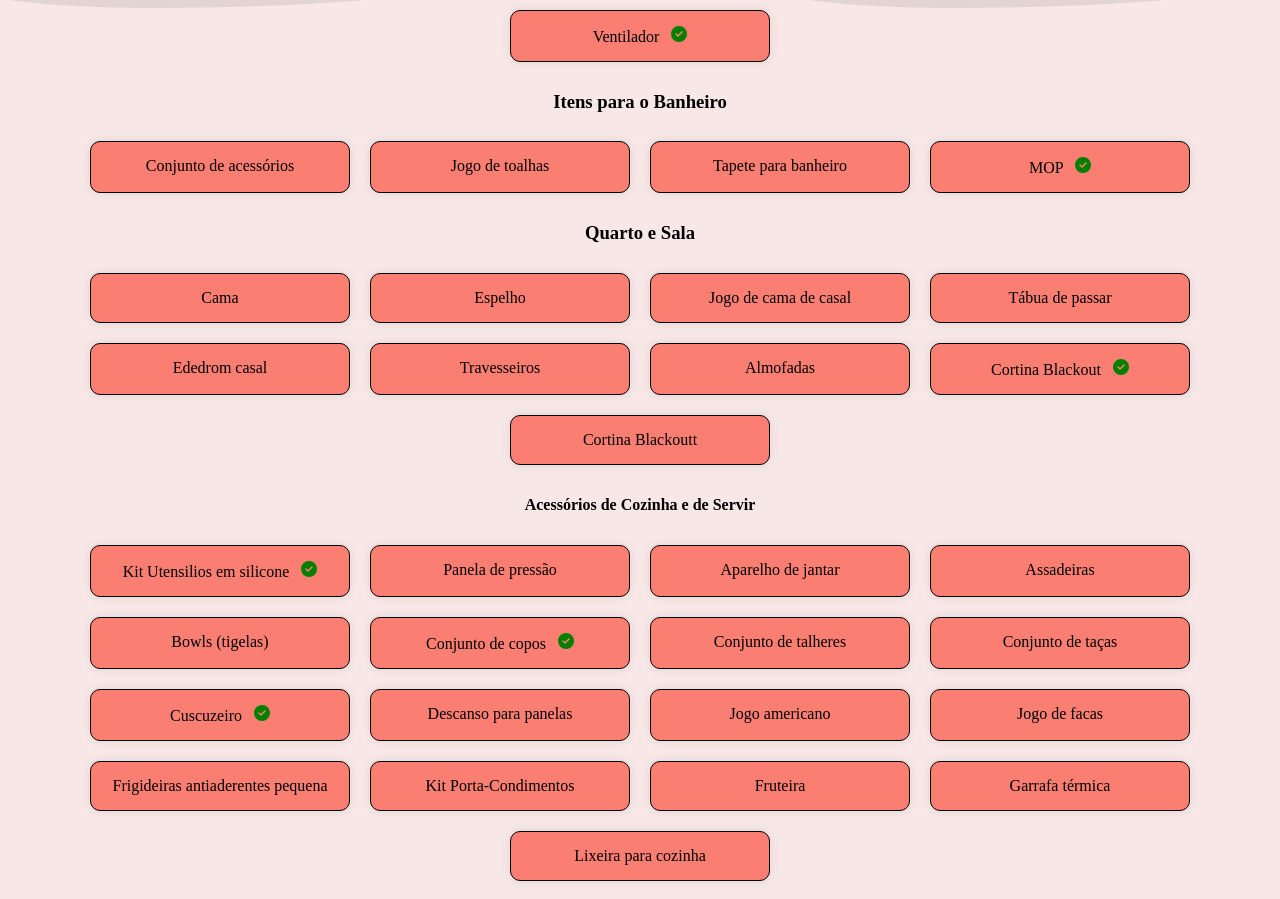
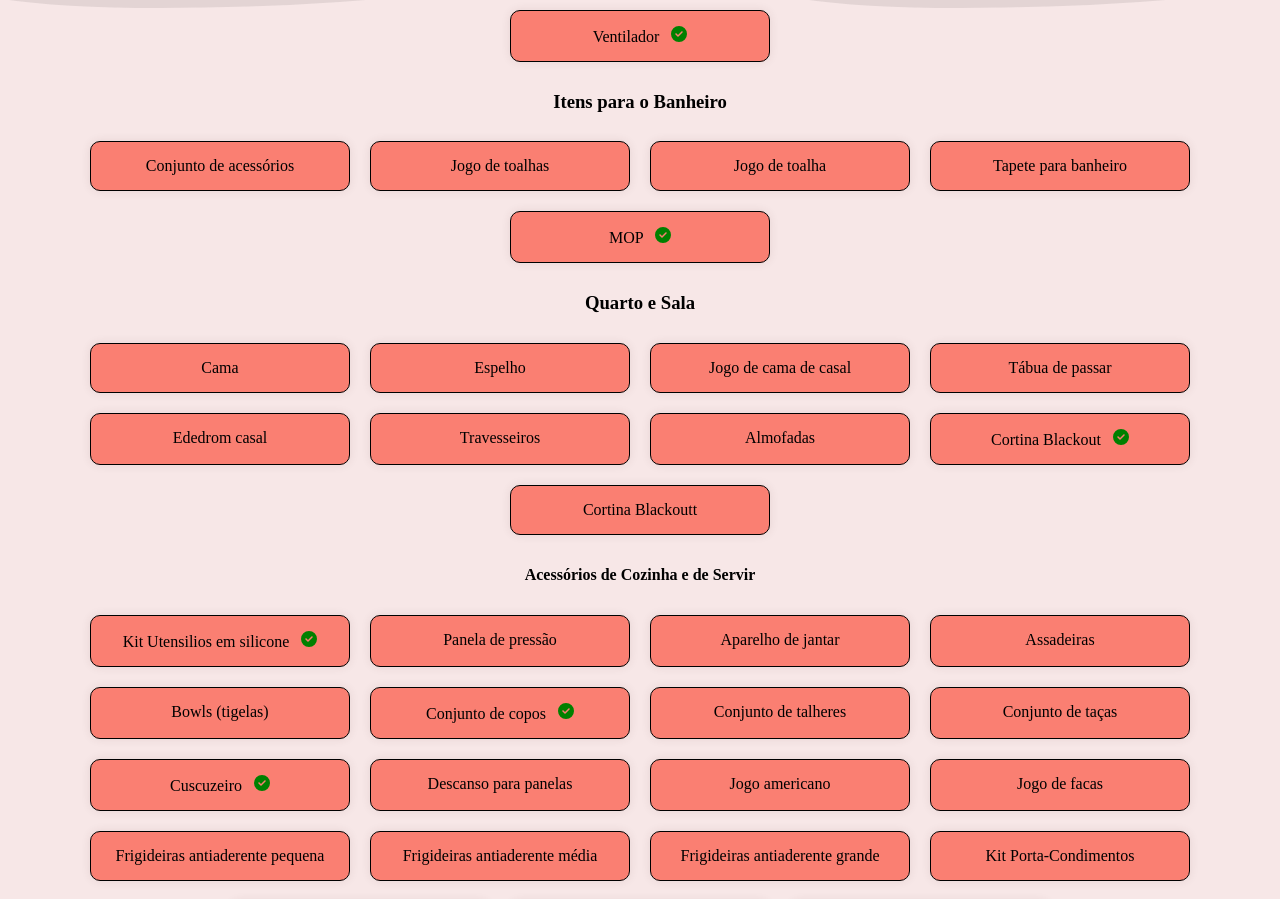
Before and after one commit to NetoNobre/noivadomaijr, a React (Create React App) app in the folder noivadomaijr/: page / in a window 1280 px wide. Shown: the part 560-1459 px from the top of the page. Built offline with nearby package versions, Linux system fonts and the light colour scheme.

Commit message:
Só colocando os chek

```diff
--- a/noivadomaijr/public/index.html
+++ b/noivadomaijr/public/index.html
@@ -12,7 +12,7 @@
     <link rel="apple-touch-icon" href="%PUBLIC_URL%/logo192.png" />
     <link rel="manifest" href="%PUBLIC_URL%/manifest.json" />
 
-    <title>React App</title>
+    <title>Noivado Junior e Maiane</title>
   </head>
   <body>
     <noscript>You need to enable JavaScript to run this app.</noscript>
--- a/noivadomaijr/src/App.js
+++ b/noivadomaijr/src/App.js
@@ -155,7 +155,7 @@ const CatalogoPresentes = () => {
 
       <h3>Itens para o Banheiro</h3>
       <div className="gift-list">
-        {['Conjunto de acessórios', 'Jogo de toalhas', 'Tapete para banheiro', 'MOP'].map((item, index) => (
+        {['Conjunto de acessórios', 'Jogo de toalhas', 'Jogo de toalha', 'Tapete para banheiro', 'MOP'].map((item, index) => (
           <div key={index} className="gift-item">
             {item} {isEscolhido(item) && <FaCircleCheck style={{ color: 'green', marginLeft: '8px' }} />}
           </div>
@@ -178,7 +178,7 @@ const CatalogoPresentes = () => {
         {[
           'Kit Utensilios em silicone', 'Panela de pressão', 'Aparelho de jantar', 'Assadeiras', 'Bowls (tigelas)',
           'Conjunto de copos', 'Conjunto de talheres', 'Conjunto de taças', 'Cuscuzeiro', 'Descanso para panelas', 'Jogo americano',
-          'Jogo de facas', 'Frigideiras antiaderentes pequena', 'Kit Porta-Condimentos', 'Fruteira', 'Garrafa térmica', 'Lixeira para cozinha'
+          'Jogo de facas', 'Frigideiras antiaderente pequena', 'Frigideiras antiaderente média', 'Frigideiras antiaderente grande', 'Kit Porta-Condimentos', 'Fruteira', 'Garrafa térmica', 'Lixeira para cozinha'
         ].map((item, index) => (
           <div key={index} className="gift-item">
             {item} {isEscolhido(item) && <FaCircleCheck style={{ color: 'green', marginLeft: '8px' }} />}
```
